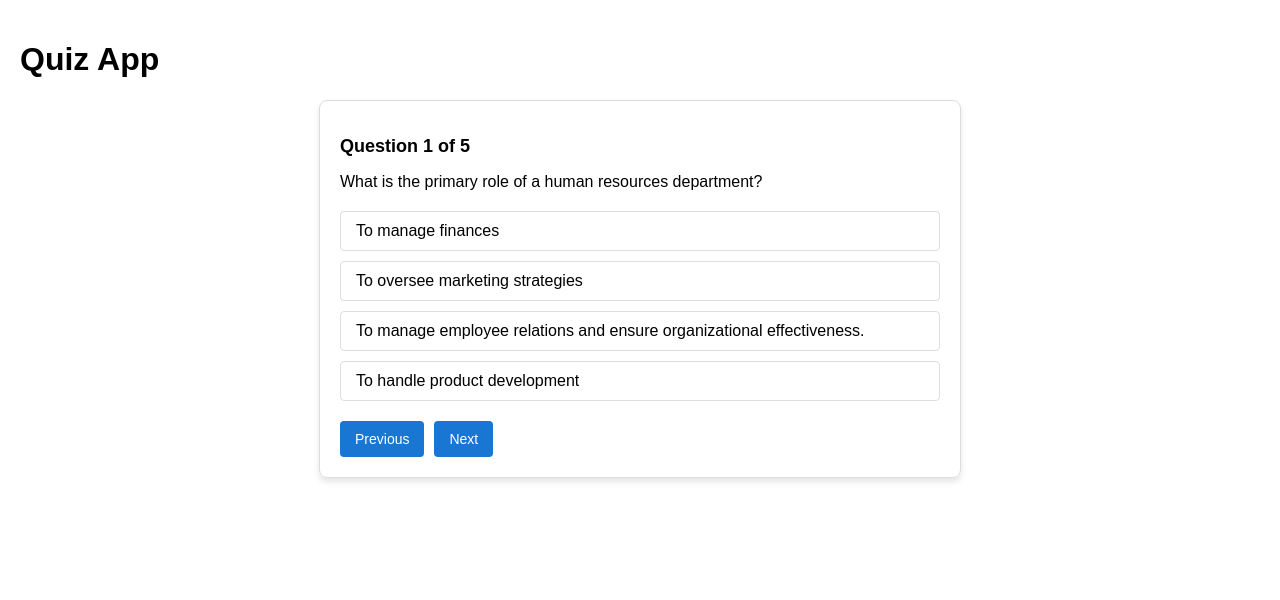
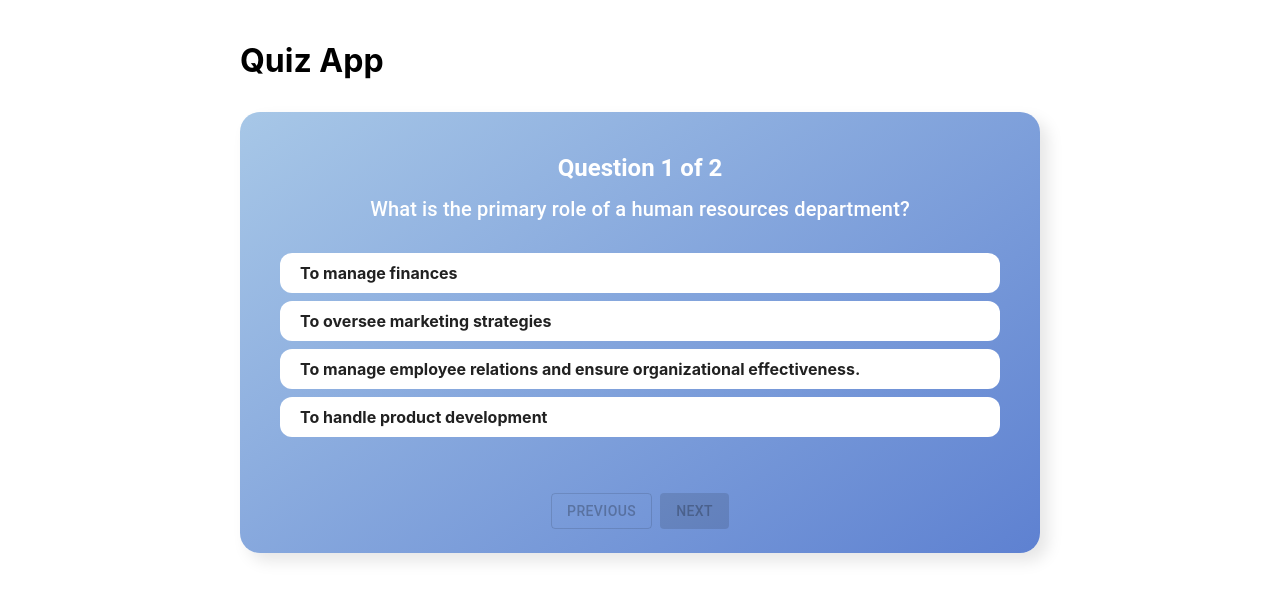
Before and after one commit to kaushu42/quizio-ui, a React (Create React App) app: page / in a window 1280 px wide. Shown: the top 600 px of the page. Built offline with nearby package versions, Linux system fonts and the light colour scheme.

Commit message:
[fix] add things

```diff
--- a/package.json
+++ b/package.json
@@ -9,6 +9,8 @@
     "@testing-library/jest-dom": "^5.17.0",
     "@testing-library/react": "^13.4.0",
     "@testing-library/user-event": "^13.5.0",
+    "ajv": "^8.17.1",
+    "framer-motion": "^11.11.17",
     "react": "^18.3.1",
     "react-dom": "^18.3.1",
     "react-scripts": "^5.0.1",
--- a/src/App.js
+++ b/src/App.js
@@ -1,193 +1,63 @@
+// src/App.js
 import React, { useState } from "react";
+import QuizCard from "./components/QuizCard";
+import ScoreCard from "./components/ScoreCard";
+import questions from "./questions";
 
 const App = () => {
-  // Hardcoded JSON data
-  const questions = [
-    {
-      question: "What is the primary role of a human resources department?",
-      answer: "To manage employee relations and ensure organizational effectiveness.",
-      options: [
-        "To manage finances",
-        "To oversee marketing strategies",
-        "To manage employee relations and ensure organizational effectiveness.",
-        "To handle product development",
-      ],
-    },
-    {
-      question: "Which document outlines the rights and responsibilities of employees?",
-      answer: "Employee handbook",
-      options: [
-        "Job description",
-        "Employee handbook",
-        "Performance review",
-        "Company policy",
-      ],
-    },
-    {
-      question: "What is recruitment?",
-      answer: "The process of finding and hiring the right candidates for job positions.",
-      options: [
-        "The process of training employees",
-        "The process of finding and hiring the right candidates for job positions.",
-        "The process of evaluating employee performance",
-        "The process of creating company policies",
-      ],
-    },
-    {
-      question: "What does 'onboarding' refer to?",
-      answer: "The process of integrating a new employee into an organization.",
-      options: [
-        "The process of evaluating employee performance",
-        "The process of integrating a new employee into an organization.",
-        "The process of promoting employees",
-        "The process of terminating employees",
-      ],
-    },
-    {
-      question: "Which of the following is a common method of performance evaluation?",
-      answer: "360-degree feedback",
-      options: [
-        "Job rotation",
-        "360-degree feedback",
-        "Team building exercises",
-        "Employee surveys",
-      ],
-    },
-  ];
+  const [currentQuestionIndex, setCurrentQuestionIndex] = useState(0);
+  const [selectedAnswer, setSelectedAnswer] = useState(null);
+  const [score, setScore] = useState(0);
 
-  const [currentQuestionIndex, setCurrentQuestionIndex] = useState(0);
+  const currentQuestion = questions[currentQuestionIndex];
 
-  const nextQuestion = () => {
-    setCurrentQuestionIndex((prevIndex) =>
-      prevIndex < questions.length - 1 ? prevIndex + 1 : prevIndex
-    );
+  const handleAnswer = (option) => {
+    setSelectedAnswer(option);
+    if (option === currentQuestion.answer) {
+      setScore((prevScore) => prevScore + 1); // Increment score for correct answer
+    }
+    console.log(currentQuestionIndex)
+    // Move to the next question after a 2-second delay
+    if (currentQuestionIndex < questions.length) {
+      setTimeout(() => {
+        setSelectedAnswer(null); // Reset selected answer
+        setCurrentQuestionIndex((prevIndex) => prevIndex + 1);
+      }, 2000);
+    }
   };
 
   const prevQuestion = () => {
-    setCurrentQuestionIndex((prevIndex) =>
-      prevIndex > 0 ? prevIndex - 1 : prevIndex
-    );
+    setSelectedAnswer(null); // Reset selected answer
+    setCurrentQuestionIndex((prevIndex) => prevIndex - 1);
   };
 
-  const currentQuestion = questions[currentQuestionIndex];
-  const [selectedAnswer, setSelectedAnswer] = useState(null);
+  const restartQuiz = () => {
+    setCurrentQuestionIndex(0);
+    setScore(0);
+    setSelectedAnswer(null);
+  };
 
-  const handleAnswer = (option) => {
-    setSelectedAnswer(option); // Set the selected answer
-  };
   return (
-    <div style={{ fontFamily: "Arial, sans-serif", padding: "20px" }}>
+    <div style={{ padding: "20px", maxWidth: "800px", margin: "auto" }}>
       <h1>Quiz App</h1>
-      {currentQuestion && (
-        <div
-          style={{
-            maxWidth: "600px",
-            margin: "0 auto",
-            padding: "20px",
-            border: "1px solid #ddd",
-            borderRadius: "8px",
-            boxShadow: "0 4px 6px rgba(0, 0, 0, 0.1)",
-          }}
-        >
-          <h2
-            style={{
-              fontSize: "18px",
-              marginBottom: "16px",
-            }}
-          >
-            Question {currentQuestionIndex + 1} of {questions.length}
-          </h2>
-          <p
-            style={{
-              fontSize: "16px",
-              marginBottom: "20px",
-            }}
-          >
-            {currentQuestion.question}
-          </p>
-          <div>
-            {currentQuestion.options.map((option, index) => (
-              <button
-                key={index}
-                onClick={() => handleAnswer(option)}
-                style={{
-                  display: "block",
-                  width: "100%",
-                  textAlign: "left",
-                  padding: "10px 15px",
-                  marginBottom: "10px",
-                  fontSize: "16px",
-                  border: "1px solid #ddd",
-                  borderRadius: "4px",
-                  backgroundColor:
-                    selectedAnswer === option
-                      ? option === currentQuestion.answer
-                        ? "rgba(76, 175, 80, 0.2)" // Green
-                        : "rgba(244, 67, 54, 0.2)" // Red
-                      : "white",
-                  cursor: "pointer",
-                  transition: "background-color 0.3s ease",
-                }}
-                disabled={selectedAnswer !== null} // Disable buttons after selection
-              >
-                {option}
-              </button>
-            ))}
-          </div>
-          {selectedAnswer && (
-            <p
-              style={{
-                marginTop: "20px",
-                fontSize: "16px",
-                fontWeight: "bold",
-                color:
-                  selectedAnswer === currentQuestion.answer
-                    ? "green"
-                    : "red",
-              }}
-            >
-              {selectedAnswer === currentQuestion.answer
-                ? "Correct!"
-                : "Wrong answer."}
-            </p>
-          )}
-          <div style={{ marginTop: "20px" }}>
-            <button
-              onClick={prevQuestion}
-              disabled={currentQuestionIndex === 0}
-              style={{
-                marginRight: "10px",
-                padding: "10px 15px",
-                border: "none",
-                backgroundColor: "#1976d2",
-                color: "white",
-                borderRadius: "4px",
-                cursor: "pointer",
-                fontSize: "14px",
-              }}
-            >
-              Previous
-            </button>
-            <button
-              onClick={() => {
-                setSelectedAnswer(null); // Reset selected answer
-                nextQuestion();
-              }}
-              disabled={currentQuestionIndex === questions.length - 1}
-              style={{
-                padding: "10px 15px",
-                border: "none",
-                backgroundColor: "#1976d2",
-                color: "white",
-                borderRadius: "4px",
-                cursor: "pointer",
-                fontSize: "14px",
-              }}
-            >
-              Next
-            </button>
-          </div>
-        </div>
+
+      {/* Render the QuizCard or ScoreCard depending on the current question */}
+      {currentQuestionIndex < (questions.length) ? (
+        <QuizCard
+          currentQuestion={currentQuestion}
+          currentQuestionIndex={currentQuestionIndex}
+          totalQuestions={questions.length}
+          selectedAnswer={selectedAnswer}
+          handleAnswer={handleAnswer}
+          prevQuestion={prevQuestion}
+        />
+      ) : (
+        // Show ScoreCard when all questions are completed
+        <ScoreCard
+          score={score}
+          totalQuestions={questions.length}
+          restartQuiz={restartQuiz}
+        />
       )}
     </div>
   );
--- /dev/null
+++ b/src/components/QuizCard.jsx
@@ -0,0 +1,120 @@
+// src/components/QuizCard.js
+import React from "react";
+import { Card, CardContent, Typography, List, ListItem, ListItemButton, Box, Button } from "@mui/material";
+import { motion } from "framer-motion";
+
+const QuizCard = ({
+  currentQuestion,
+  currentQuestionIndex,
+  totalQuestions,
+  selectedAnswer,
+  handleAnswer,
+  prevQuestion,
+}) => {
+  return (
+    <motion.div
+      initial={{ opacity: 0, scale: 0.8 }}
+      animate={{ opacity: 1, scale: 1 }}
+      transition={{ duration: 0.5 }}
+    >
+      <Card
+        sx={{
+          marginTop: 4,
+          padding: 3,
+          background: "linear-gradient(145deg, #A7C7E7, #5E81D1)",
+          borderRadius: "20px",
+          boxShadow: "8px 8px 16px rgba(0, 0, 0, 0.1), -8px -8px 16px rgba(255, 255, 255, 0.3)",
+          textAlign: "center",
+        }}
+      >
+        <CardContent>
+          <Typography variant="h5" gutterBottom sx={{ color: "#fff", fontWeight: "bold" }}>
+            Question {currentQuestionIndex + 1} of {totalQuestions}
+          </Typography>
+          <Typography variant="h6" sx={{ color: "#fff", marginBottom: "20px" }}>
+            {currentQuestion.question}
+          </Typography>
+
+          <List>
+            {currentQuestion.options.map((option, index) => (
+              <ListItem
+                key={index}
+                disablePadding
+                sx={{
+                  backgroundColor:
+                    selectedAnswer === option
+                      ? option === currentQuestion.answer
+                        ? "rgba(76, 175, 80, 0.2)" // Green for correct answer
+                        : "rgba(244, 67, 54, 0.2)" // Red for wrong answer
+                      : "transparent",
+                  borderRadius: "12px",
+                  marginBottom: "8px",
+                  transition: "background-color 0.3s ease",
+                }}
+              >
+                <ListItemButton
+                  onClick={() => handleAnswer(option)}
+                  sx={{
+                    backgroundColor: "#fff",
+                    borderRadius: "12px",
+                    padding: "10px 20px",
+                    fontWeight: "bold",
+                    transition: "background-color 0.3s ease",
+                    "&:hover": {
+                      backgroundColor: "#E3E3E3",
+                    },
+                  }}
+                  disabled={selectedAnswer !== null}
+                >
+                  {option}
+                </ListItemButton>
+              </ListItem>
+            ))}
+          </List>
+
+          {selectedAnswer && (
+            <Typography
+              variant="body1"
+              sx={{
+                marginTop: 2,
+                fontWeight: "bold",
+                color:
+                  selectedAnswer === currentQuestion.answer
+                    ? "green"
+                    : "red",
+              }}
+            >
+              {selectedAnswer === currentQuestion.answer
+                ? "Correct!"
+                : "Wrong answer."}
+            </Typography>
+          )}
+        </CardContent>
+
+        <Box sx={{ marginTop: 3 }}>
+          <Button
+            variant="outlined"
+            onClick={prevQuestion}
+            disabled={currentQuestionIndex === 0}
+            sx={{
+              marginRight: 1,
+              color: "#fff",
+              borderColor: "#fff",
+              "&:hover": {
+                backgroundColor: "#6D9AEE",
+                borderColor: "#6D9AEE",
+              },
+            }}
+          >
+            Previous
+          </Button>
+          <Button variant="contained" sx={{ backgroundColor: "#FFD700", color: "#fff", "&:hover": { backgroundColor: "#FFBF00" } }} disabled>
+            Next
+          </Button>
+        </Box>
+      </Card>
+    </motion.div>
+  );
+};
+
+export default QuizCard;
--- /dev/null
+++ b/src/components/ScoreCard.jsx
@@ -0,0 +1,42 @@
+// src/components/ScoreCard.js
+import React from "react";
+import { Card, CardContent, Typography, Button } from "@mui/material";
+import { motion } from "framer-motion";
+
+const ScoreCard = ({ score, totalQuestions, restartQuiz }) => {
+  return (
+    <motion.div
+      initial={{ opacity: 0, scale: 0.8 }}
+      animate={{ opacity: 1, scale: 1 }}
+      transition={{ duration: 0.5 }}
+    >
+      <Card
+        sx={{
+          marginTop: 5,
+          padding: 4,
+          textAlign: "center",
+          boxShadow: 3,
+        }}
+      >
+        <CardContent>
+          <Typography variant="h4" gutterBottom>
+            Quiz Completed!
+          </Typography>
+          <Typography variant="h6" color="primary" gutterBottom>
+            Final Score: {score}/{totalQuestions}
+          </Typography>
+          <Button
+            variant="contained"
+            color="secondary"
+            onClick={restartQuiz}
+            sx={{ marginTop: 3 }}
+          >
+            Restart Quiz
+          </Button>
+        </CardContent>
+      </Card>
+    </motion.div>
+  );
+};
+
+export default ScoreCard;
--- /dev/null
+++ b/src/questions.js
@@ -0,0 +1,26 @@
+// src/questions.js
+const questions = [
+    {
+      question: "What is the primary role of a human resources department?",
+      answer: "To manage employee relations and ensure organizational effectiveness.",
+      options: [
+        "To manage finances",
+        "To oversee marketing strategies",
+        "To manage employee relations and ensure organizational effectiveness.",
+        "To handle product development",
+      ],
+    },
+    {
+      question: "Which document outlines the rights and responsibilities of employees?",
+      answer: "Employee handbook",
+      options: [
+        "Job description",
+        "Employee handbook",
+        "Performance review",
+        "Company policy",
+      ],
+    },
+
+  ];
+
+  export default questions;
```
Also changed, not shown: 1 other file (tests, documents, lock files or other folders).
